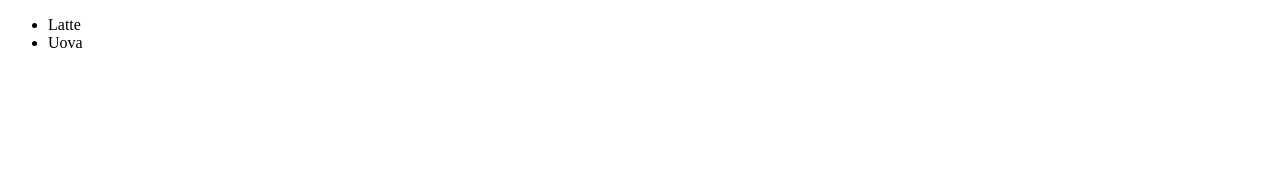
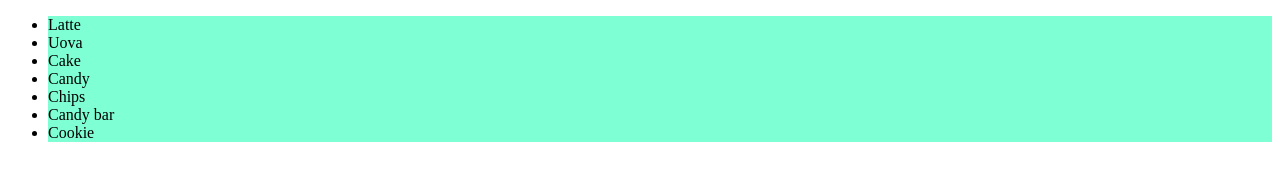
Before and after one commit to carrubbasamuel/M3P2, a plain HTML site: page W1-P2-Esercizi-Git/W1-P2-Esercizi-Git.html in a window 1280 px wide. Drawn offline with Linux system fonts and the light colour scheme.

Commit message:
add style and products

```diff
--- a/W1-P2-Esercizi-Git/W1-P2-Esercizi-Git.html
+++ b/W1-P2-Esercizi-Git/W1-P2-Esercizi-Git.html
@@ -14,12 +14,18 @@ Crea una nuova respository locale e aggiungi un nuovo file index.html con il seg
         <meta http-equiv="X-UA-Compatible" content="IE=edge">
         <meta name="viewport" content="width=device-width, initial-scale=1.0">
         <title>Lista della spesa</title>
+        <link rel="stylesheet" href="style.css">
 </head>
 
 <body>
         <ul>
                 <li>Latte</li>
                 <li>Uova</li>
+                <li>Cake</li>
+                <li>Candy</li>
+                <li>Chips</li>
+                <li>Candy bar</li>
+                <li>Cookie</li>
         </ul>
 
 </body>
--- /dev/null
+++ b/W1-P2-Esercizi-Git/style.css
@@ -0,0 +1,10 @@
+title{
+    color: red;
+}
+
+li{
+    background-color: aquamarine;
+}
+li::marker{
+    list-style-type: square;
+}
```
